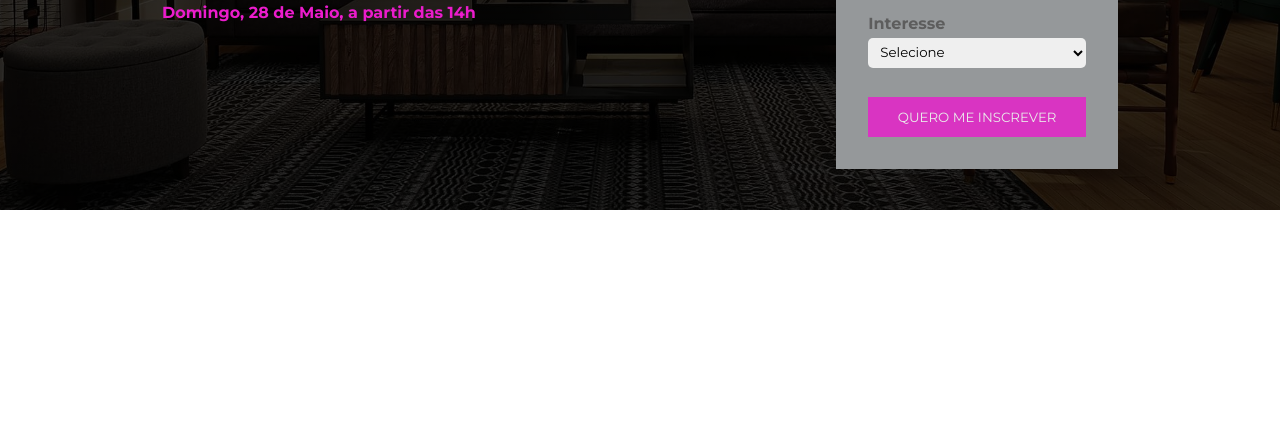
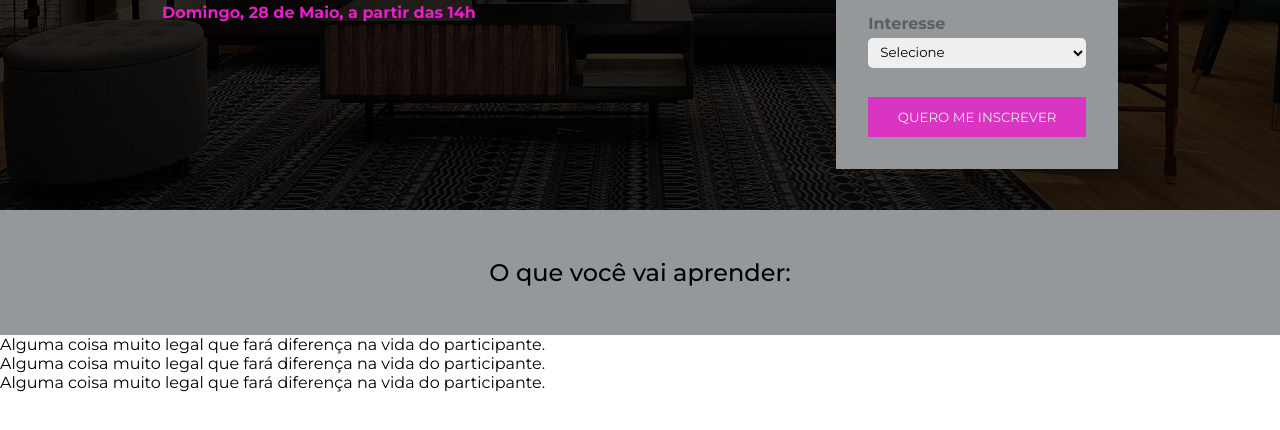
Before and after one commit to leticiafermano/curso-lading-page, a plain HTML site: page index.html in a window 1280 px wide. Shown: the part 470-900 px from the top of the page. Before the commit the page ends 800 px from the top, so only its background shows below. Drawn offline with nearby package versions, Linux system fonts and the light colour scheme.

Commit message:
Criação da área de benefícios logo abaixo de header e inicio das configurações do CSS, promovendo a configuração do h2 da área de benefits

```diff
--- a/css/styles.css
+++ b/css/styles.css
@@ -12,6 +12,10 @@
     margin: 0;
     padding: 0;
     box-sizing: border-box;
+}
+
+body {
+    padding-bottom: 500px;
 }
 
 /* Event form */
@@ -38,9 +42,9 @@
 
 #disclaimer .about-event {
     font-size: 2em;
-    text-transform: uppercase; /*Caixa alta*/
+    text-transform: uppercase;
     max-width: 350px;
-    font-weight: bold; /*Negrito*/
+    font-weight: bold;
     margin-bottom: 1em;
 }
 
@@ -99,3 +103,11 @@
 .btn:hover {
     opacity: 1;
 }
+
+/*Benefits section*/
+#key-benefits h2 {
+    background-color: var(--secondary);
+    text-align: center;
+    padding: 2em;
+    font-weight: 500;
+}
--- a/index.html
+++ b/index.html
@@ -57,5 +57,21 @@
             </form>
         </div>
     </header>
+    <!-- Benefícios -->
+    <section id="key-benefits">
+    <h2>O que você vai aprender:</h2>
+    <div class="benefits">
+        <div id="benefit-1" class="benefit-img"></div>
+        <p>Alguma coisa muito legal que fará diferença na vida do participante.</p>
+    </div>
+    <div class="benefits">
+        <div id="benefit-1" class="benefit-img"></div>
+        <p>Alguma coisa muito legal que fará diferença na vida do participante.</p>
+    </div>
+    <div class="benefits">
+        <div id="benefit-1" class="benefit-img"></div>
+        <p>Alguma coisa muito legal que fará diferença na vida do participante.</p>
+    </div>
+    </section>
 </body>
 </html>
```
